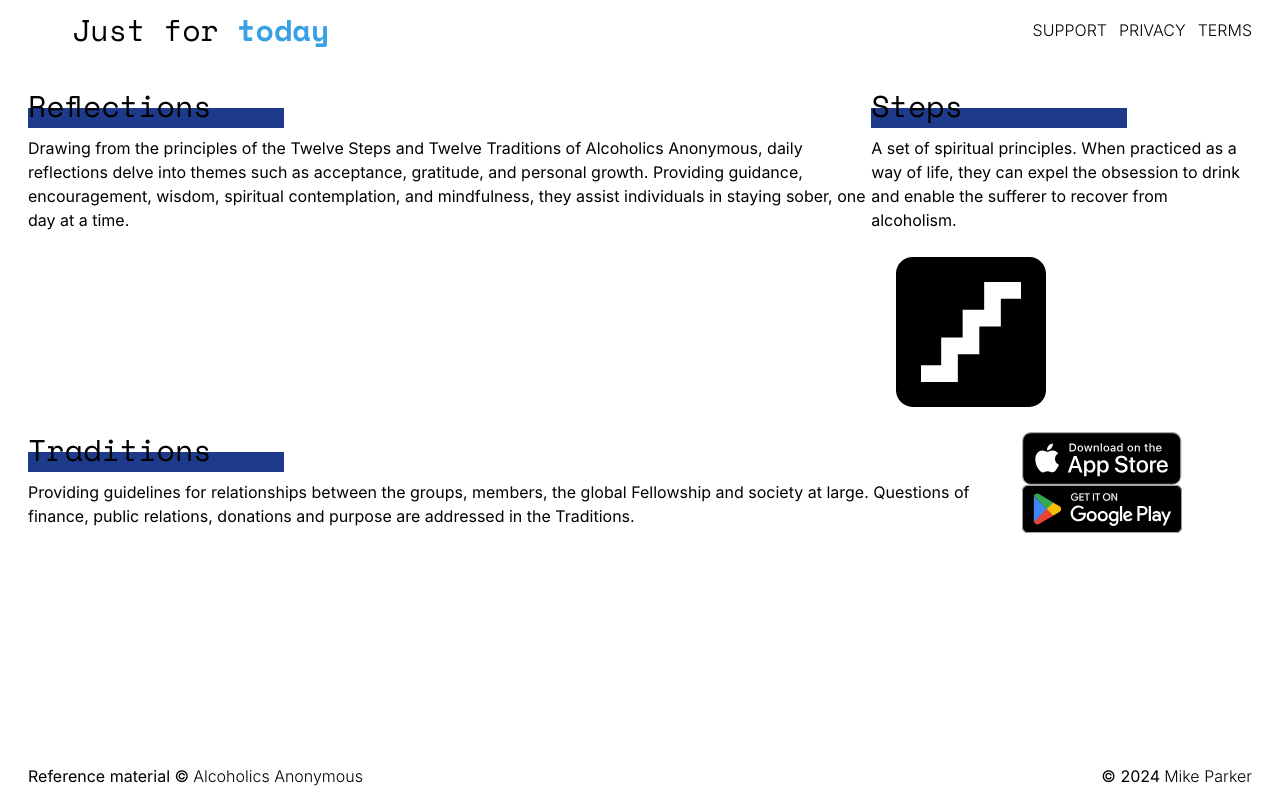
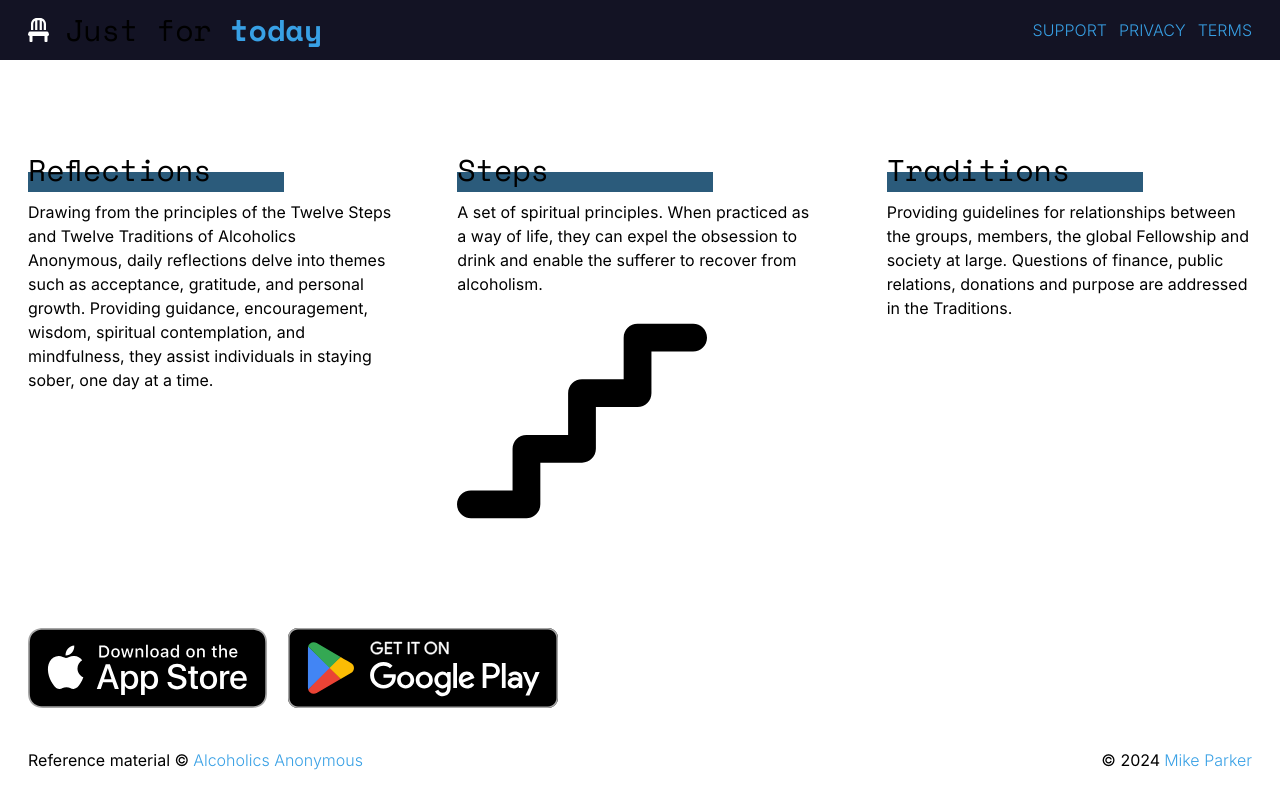
Before and after one commit to WildPastry/JustForTodayLanding, a React (Vite) app: page / in a window 1280 px wide. Built offline with nearby package versions, Linux system fonts and the light colour scheme.

Commit message:
Adding max width

```diff
--- a/src/components/Badges.tsx
+++ b/src/components/Badges.tsx
@@ -3,23 +3,23 @@ import googeStoreBadge from './../assets/img/google.svg';
 
 const Badges: React.FC = (): JSX.Element => {
   return (
-    <section>
-      <div className='align-bottom inline-block me-5 w-40'>
+    <section className='px-7 py-3 max-w-screen-xl m-auto'>
+      <div className='align-bottom inline-block me-5'>
         <a
-          className='align-bottom inline-block w-40'
+          className='align-bottom inline-block'
           href='https://www.apple.com/nz/app-store/'
           target='_blank'
           rel='noopener noreferrer'>
-          <img src={appleStoreBadge} alt='Apple Store Badge' />
+          <img className='h-20' src={appleStoreBadge} alt='Apple Store Badge' />
         </a>
       </div>
-      <div className='align-bottom inline-block me-5 w-40'>
+      <div className='align-bottom inline-block me-5'>
         <a
-          className='align-bottom inline-block w-40'
+          className='align-bottom inline-block'
           href='https://play.google.com/store/apps'
           target='_blank'
           rel='noopener noreferrer'>
-          <img src={googeStoreBadge} alt='Googe Store Badge' />
+          <img className='h-20' src={googeStoreBadge} alt='Googe Store Badge' />
         </a>
       </div>
     </section>
--- a/src/components/Footer.tsx
+++ b/src/components/Footer.tsx
@@ -3,7 +3,7 @@ const Footer: React.FC = (): JSX.Element => {
   // Get current date
   const currentDate: number = new Date().getFullYear();
   return (
-    <section className='flex flex-row items-center justify-between px-7 py-3'>
+    <section className='flex flex-row items-center justify-between px-7 py-7 max-w-screen-xl m-auto'>
       <p>
         Reference material ©
         <a
--- a/src/components/Header.tsx
+++ b/src/components/Header.tsx
@@ -4,7 +4,8 @@ import Logo from './Logo';
 
 const Header: React.FC = (): JSX.Element => {
   return (
-    <section className='flex flex-row items-center justify-between px-7 py-3'>
+    <section className='bg-darkBlue'>
+      <div className='flex flex-row items-center justify-between px-7 py-3 max-w-screen-xl m-auto'>
         <Logo />
         <ul className='flex flex-row items-center'>
           <li>
@@ -17,6 +18,7 @@ const Header: React.FC = (): JSX.Element => {
             <Link to={'/terms'}>TERMS</Link>
           </li>
         </ul>
+      </div>
     </section>
   );
 };
--- a/src/components/Logo.tsx
+++ b/src/components/Logo.tsx
@@ -4,9 +4,9 @@ import jftLogo from '../assets/img/just-for-today.svg';
 const Logo: React.FC = (): JSX.Element => {
   return (
     <div className='cursor-default flex flex-row justify-center items-center gap-4'>
-      <img className='h-8' src={jftLogo} alt='JustForToday Logo' />
+      <img className='h-6' src={jftLogo} alt='JustForToday Logo' />
       <h1 className='text-3xl'>
-        Just for <span className='text-spotBlue font-displayBold'>today</span>
+        Just for <span className='text-spotBlue font-SpaceMonoBold'>today</span>
       </h1>
     </div>
   );
--- a/src/components/Rectangle.tsx
+++ b/src/components/Rectangle.tsx
@@ -1,5 +1,5 @@
 const Rectangle: React.FC = (): JSX.Element => {
-  return <div className='absolute bg-blue-900 top-5 h-5 w-64' />;
+  return <div className='absolute bg-midBlue top-5 h-5 w-64' />;
 };
 
 export default Rectangle;
--- /dev/null
+++ b/src/fonts.css
@@ -0,0 +1,41 @@
+@font-face {
+  font-family: 'SpaceMonoRegular';
+  src:
+    local('SpaceMonoRegular'),
+    url(./assets/fonts/SpaceMono-Regular.ttf) format('truetype');
+}
+
+@font-face {
+  font-family: 'SpaceMonoBold';
+  src:
+    local('SpaceMonoBold'),
+    url(./assets/fonts/SpaceMono-Bold.ttf) format('truetype');
+}
+
+@font-face {
+  font-family: 'InterThin';
+  src:
+    local('InterThin'),
+    url(./assets/fonts/Inter-Thin.ttf) format('truetype');
+}
+
+@font-face {
+  font-family: 'InterLight';
+  src:
+    local('InterLight'),
+    url(./assets/fonts/Inter-Light.ttf) format('truetype');
+}
+
+@font-face {
+  font-family: 'InterRegular';
+  src:
+    local('InterRegular'),
+    url(./assets/fonts/Inter-Regular.ttf) format('truetype');
+}
+
+@font-face {
+  font-family: 'InterBold';
+  src:
+    local('InterBold'),
+    url(./assets/fonts/Inter-Bold.ttf) format('truetype');
+}
--- a/src/index.css
+++ b/src/index.css
@@ -1,66 +1,34 @@
+/* Local fonts */
+@import url('fonts.css');
+
+/* Tailwind */
 @tailwind base;
 @tailwind components;
 @tailwind utilities;
 
-@font-face {
-  font-family: 'SpaceMonoRegular';
-  src:
-    local('SpaceMonoRegular'),
-    url(./assets/fonts/SpaceMono-Regular.ttf) format('truetype');
-}
-
-@font-face {
-  font-family: 'SpaceMonoBold';
-  src:
-    local('SpaceMonoBold'),
-    url(./assets/fonts/SpaceMono-Bold.ttf) format('truetype');
-}
-
-@font-face {
-  font-family: 'InterThin';
-  src:
-    local('InterThin'),
-    url(./assets/fonts/Inter-Thin.ttf) format('truetype');
-}
-
-@font-face {
-  font-family: 'InterLight';
-  src:
-    local('InterLight'),
-    url(./assets/fonts/Inter-Light.ttf) format('truetype');
-}
-
-@font-face {
-  font-family: 'InterRegular';
-  src:
-    local('InterRegular'),
-    url(./assets/fonts/Inter-Regular.ttf) format('truetype');
-}
-
-@font-face {
-  font-family: 'InterBold';
-  src:
-    local('InterBold'),
-    url(./assets/fonts/Inter-Bold.ttf) format('truetype');
-}
-
+/* Dark variables */
 @media (prefers-color-scheme: dark) {
   :root {
     --background: #2c2c54;
-    --spotBlue: #38a0e5;
     --text: #ffffff;
   }
 }
 
+/* Light variables */
 @media (prefers-color-scheme: light) {
   :root {
     --background: #ffffff;
-    --spotBlue: #38a0e5;
     --text: #000000;
   }
 }
 
 :root {
+  /* Shared variables */
+  --darkBlue: #131324;
+  --midBlue: #2b5b7b;
+  --spotBlue: #38a0e5;
+
+  /* Theme setup */
   color-scheme: light dark;
   color: var(--text);
   background-color: var(--background);
@@ -72,20 +40,26 @@
   height: 100%;
 }
 
-html, body {
+html,
+body {
   height: 100%;
   font-family: 'InterRegular';
 }
 
-a:hover {
+a {
   color: var(--spotBlue);
+  font-family: 'InterLight';
+  text-decoration: none;
 }
 
-a,
+a:hover {
+  text-decoration: underline;
+}
+
 ul,
 li {
+  color: var(--text);
   font-family: 'InterLight';
-  color: var(--text);
   text-decoration: none;
 }
 
--- a/src/pages/Layout.tsx
+++ b/src/pages/Layout.tsx
@@ -1,7 +1,8 @@
+/* eslint-disable max-len */
 import Badges from '../components/Badges';
+import { FaStairs } from 'react-icons/fa6';
 import Footer from '../components/Footer';
 import Header from '../components/Header';
-import { MdStairs } from 'react-icons/md';
 import Reflections from '../components/Reflections';
 import Steps from '../components/Steps';
 import Traditions from '../components/Traditions';
@@ -10,30 +11,18 @@ const Layout: React.FC = (): JSX.Element => {
   return (
     <main className='h-full w-full flex flex-col'>
       <Header />
-      {/* Flex content */}
-      <section className='flex-auto p-7'>
-        {/* Top section */}
-        <div className='flex flex-row w-full justify-between'>
-          <div>
-            <Reflections />
-          </div>
+      <section className='flex-auto p-7 max-w-screen-xl m-auto'>
+        <div className='mt-16 grid grid-cols-1 sm:grid-cols-2 md:grid-cols-3 lg:grid-cols-3 gap-16'>
+          <Reflections />
           <div>
             <Steps />
-            <MdStairs fontSize={200} />
+            <FaStairs fontSize={250} />
           </div>
-        </div>
-        {/* Bottom section */}
-        <div className='flex flex-row w-full justify-between'>
-          <div>
-            <Traditions />
-          </div>
-          <div>
-            <Badges />
-          </div>
+          <Traditions />
         </div>
       </section>
-      {/* Footer */}
       <div className='shrink-0'>
+        <Badges />
         <Footer />
       </div>
     </main>
--- a/tailwind.config.js
+++ b/tailwind.config.js
@@ -5,12 +5,18 @@ export default {
     extend: {
       colors: {
         background: 'var(--background)',
+        darkBlue: 'var(--darkBlue)',
+        midBlue: 'var(--midBlue)',
         spotBlue: 'var(--spotBlue)',
         text: 'var(--text)'
       },
       fontFamily: {
-        display: ['SpaceMonoRegular'],
-        displayBold: ['SpaceMonoBold']
+        InterBold: ['InterBold'],
+        InterLight: ['InterLight'],
+        InterRegular: ['InterRegular'],
+        InterThin: ['InterThin'],
+        SpaceMonoBold: ['SpaceMonoBold'],
+        SpaceMonoRegular: ['SpaceMonoRegular']
       }
     }
   },
```
Lines whose indentation alone changed are shown as unchanged.
